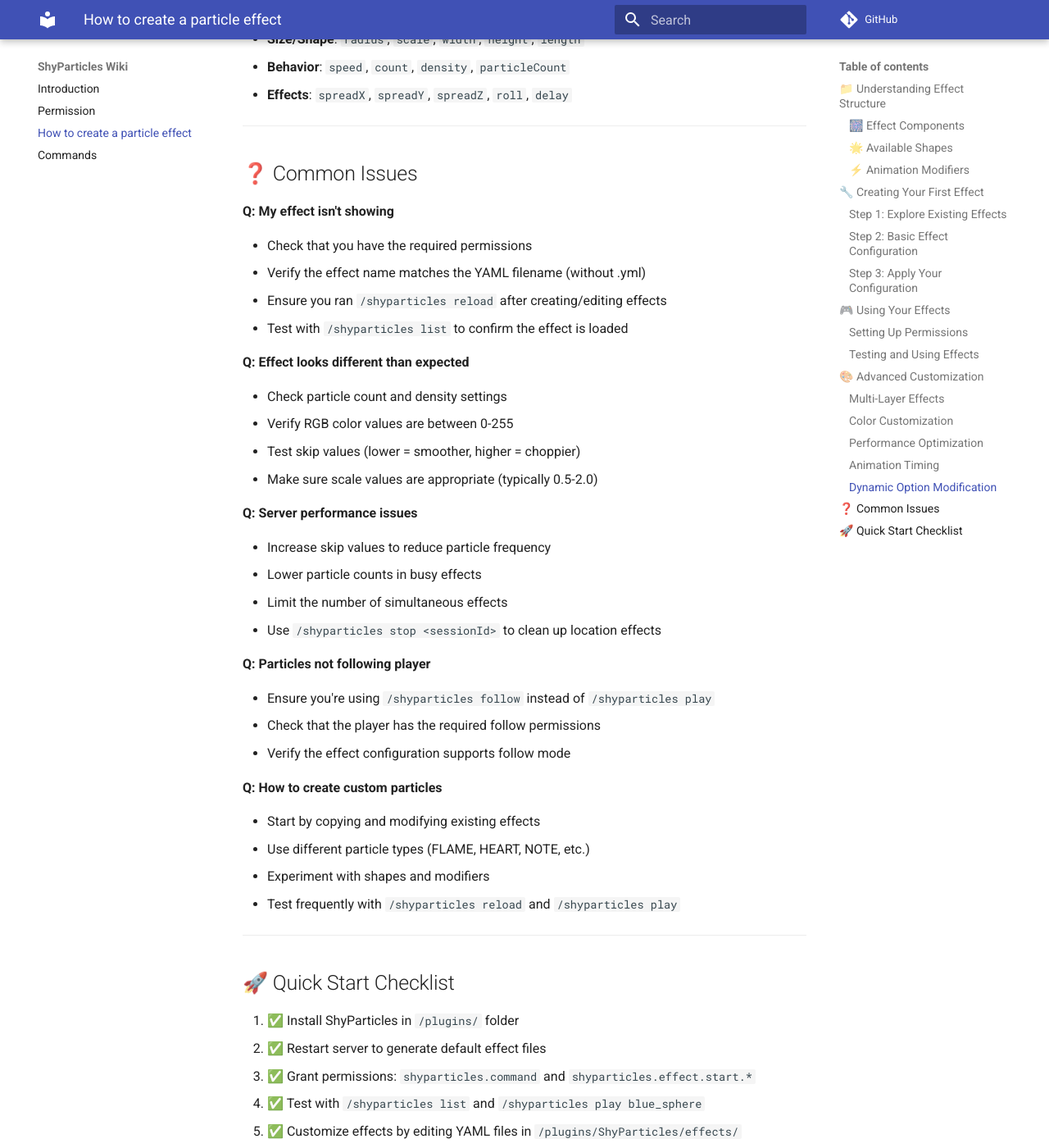
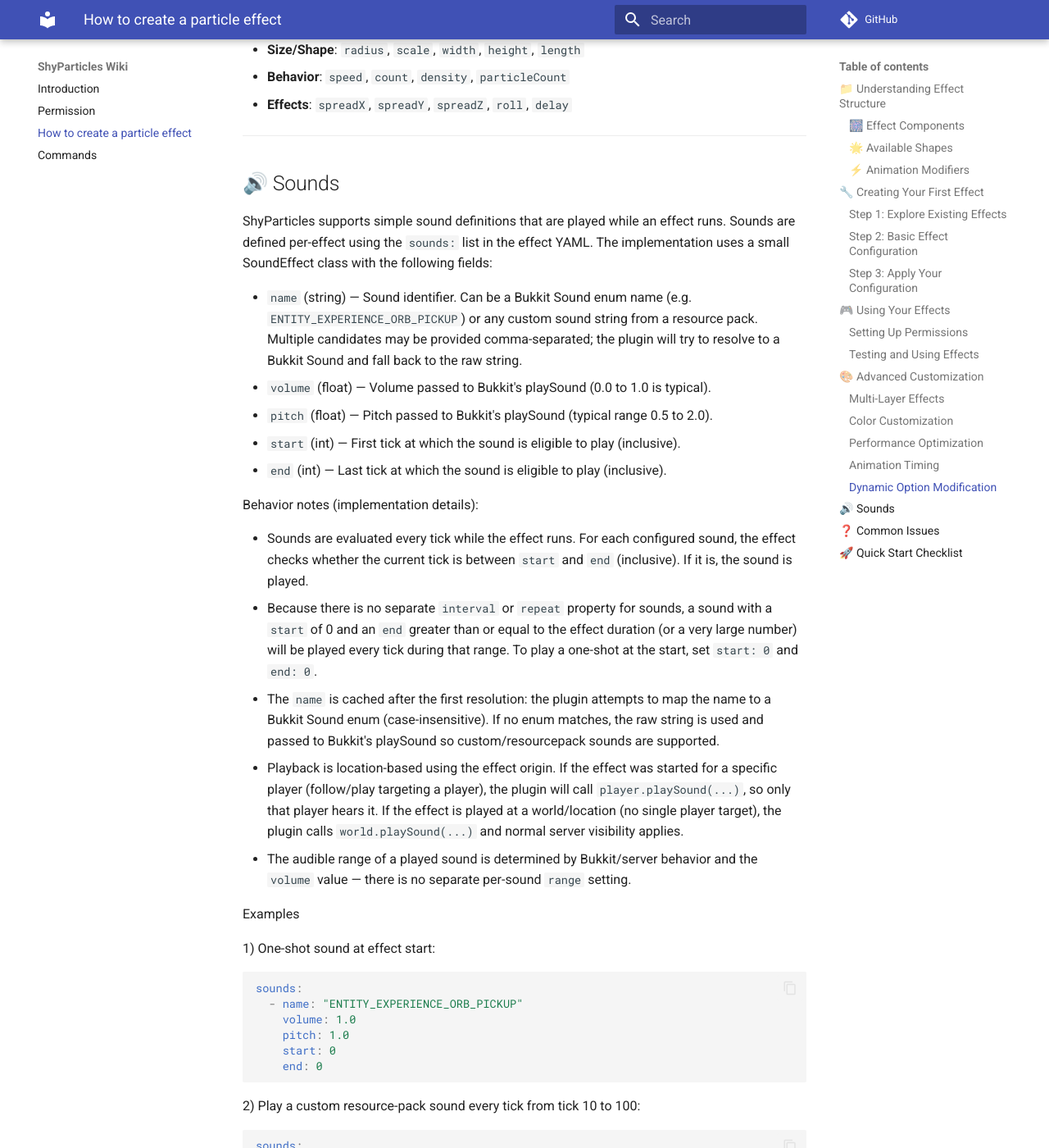
Before and after one commit to Shynixn/ShyParticles, an MkDocs documentation site: the page built from docs/wiki/docs/installation.md, in a window 1280 px wide and 1400 px high, scrolled down 9705 px. Shown: the whole window at 82% size. Built offline with MkDocs 1.6.1 and Material for MkDocs 9.7.7, drawn with Linux system fonts in a browser that asks for light colours; comment, search, counter and statistics services are not loaded; some of the changed text lies outside the part shown.

Commit message:
#3 Added sound effects.

````diff
--- a/docs/wiki/docs/installation.md
+++ b/docs/wiki/docs/installation.md
@@ -100,8 +100,6 @@ Bring your effects to life with modifiers:
 - **RANDOM** - Add random movement with configurable strength
 - **OPTIONS_SET** - Override particle options at specific times
 - **OPTIONS_ADD** - Add values to existing particle options over time
-
----
 
 ## 🔧 Creating Your First Effect
 
@@ -293,23 +291,23 @@ layers:
 
 ### Color Customization
 
-For DUST particles, you can create any color:
+For DUST particles, you can create any color. Example named presets:
 
 ```yaml
-# Pure red
-red: 255
-green: 0
-blue: 0
+pure_red:
+  red: 255
+  green: 0
+  blue: 0
 
-# Purple
-red: 128
-green: 0
-blue: 255
+purple:
+  red: 128
+  green: 0
+  blue: 255
 
-# Custom orange
-red: 255
-green: 165
-blue: 0
+custom_orange:
+  red: 255
+  green: 165
+  blue: 0
 ```
 
 ### Performance Optimization
@@ -328,14 +326,16 @@ blue: 0
 
 ### Animation Timing
 
-**Duration and Repeat:**
+**Duration and Repeat:** Example effect presets:
 
 ```yaml
-duration: 100    # 5 seconds
-repeat: false    # Play once then stop
+example_one:
+  duration: 100    # 5 seconds
+  repeat: false    # Play once then stop
 
-duration: 40     # 2 seconds
-repeat: true     # Loop forever
+example_two:
+  duration: 40     # 2 seconds
+  repeat: true     # Loop forever
 ```
 
 **Modifier Examples:**
@@ -445,6 +445,66 @@ modifiers:
 
 ---
 
+## 🔊 Sounds
+
+ShyParticles supports simple sound definitions that are played while an effect runs. Sounds are defined per-effect using the `sounds:` list in the effect YAML. The implementation uses a small SoundEffect class with the following fields:
+
+- `name` (string) — Sound identifier. Can be a Bukkit Sound enum name (e.g. `ENTITY_EXPERIENCE_ORB_PICKUP`) or any custom sound string from a resource pack. Multiple candidates may be provided comma-separated; the plugin will try to resolve to a Bukkit Sound and fall back to the raw string.
+- `volume` (float) — Volume passed to Bukkit's playSound (0.0 to 1.0 is typical).
+- `pitch` (float) — Pitch passed to Bukkit's playSound (typical range 0.5 to 2.0).
+- `start` (int) — First tick at which the sound is eligible to play (inclusive).
+- `end` (int) — Last tick at which the sound is eligible to play (inclusive).
+
+Behavior notes (implementation details):
+
+- Sounds are evaluated every tick while the effect runs. For each configured sound, the effect checks whether the current tick is between `start` and `end` (inclusive). If it is, the sound is played.
+- Because there is no separate `interval` or `repeat` property for sounds, a sound with a `start` of 0 and an `end` greater than or equal to the effect duration (or a very large number) will be played every tick during that range. To play a one-shot at the start, set `start: 0` and `end: 0`.
+- The `name` is cached after the first resolution: the plugin attempts to map the name to a Bukkit Sound enum (case-insensitive). If no enum matches, the raw string is used and passed to Bukkit's playSound so custom/resourcepack sounds are supported.
+- Playback is location-based using the effect origin. If the effect was started for a specific player (follow/play targeting a player), the plugin will call `player.playSound(...)`, so only that player hears it. If the effect is played at a world/location (no single player target), the plugin calls `world.playSound(...)` and normal server visibility applies.
+- The audible range of a played sound is determined by Bukkit/server behavior and the `volume` value — there is no separate per-sound `range` setting.
+
+Examples
+
+1) One-shot sound at effect start:
+
+```yaml
+sounds:
+  - name: "ENTITY_EXPERIENCE_ORB_PICKUP"
+    volume: 1.0
+    pitch: 1.0
+    start: 0
+    end: 0
+```
+
+2) Play a custom resource-pack sound every tick from tick 10 to 100:
+
+```yaml
+sounds:
+  - name: "my.custom.sound"
+    volume: 0.8
+    pitch: 1.0
+    start: 10
+    end: 100
+```
+
+3) Provide multiple candidates for resolution (tries enum names first):
+
+```yaml
+sounds:
+  - name: "ENTITY_BLAZE_SHOOT,block.note_block.pling"
+    volume: 0.6
+    pitch: 0.9
+    start: 0
+    end: 0
+```
+
+Tips
+
+- To avoid loud sounds every tick, keep `end` close to `start` or only set both to the same tick for a single play.
+- Use per-effect `range` and permissions to control which players can see and hear the effect; however sound audible radius itself is controlled by Bukkit and the `volume` parameter.
+
+---
+
 ## ❓ Common Issues
 
 **Q: My effect isn't showing**
````
Also changed, not shown: 3 other files.
